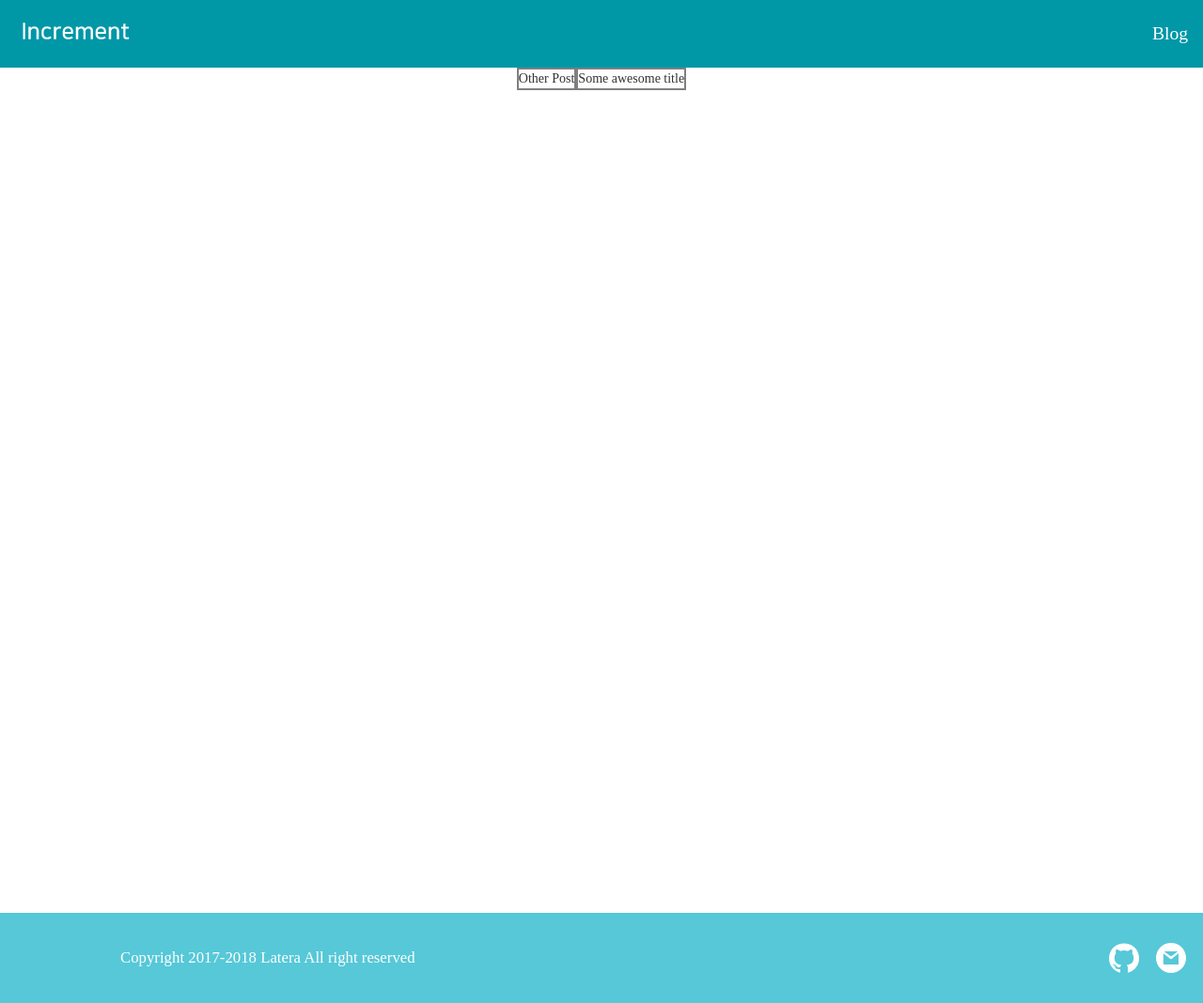
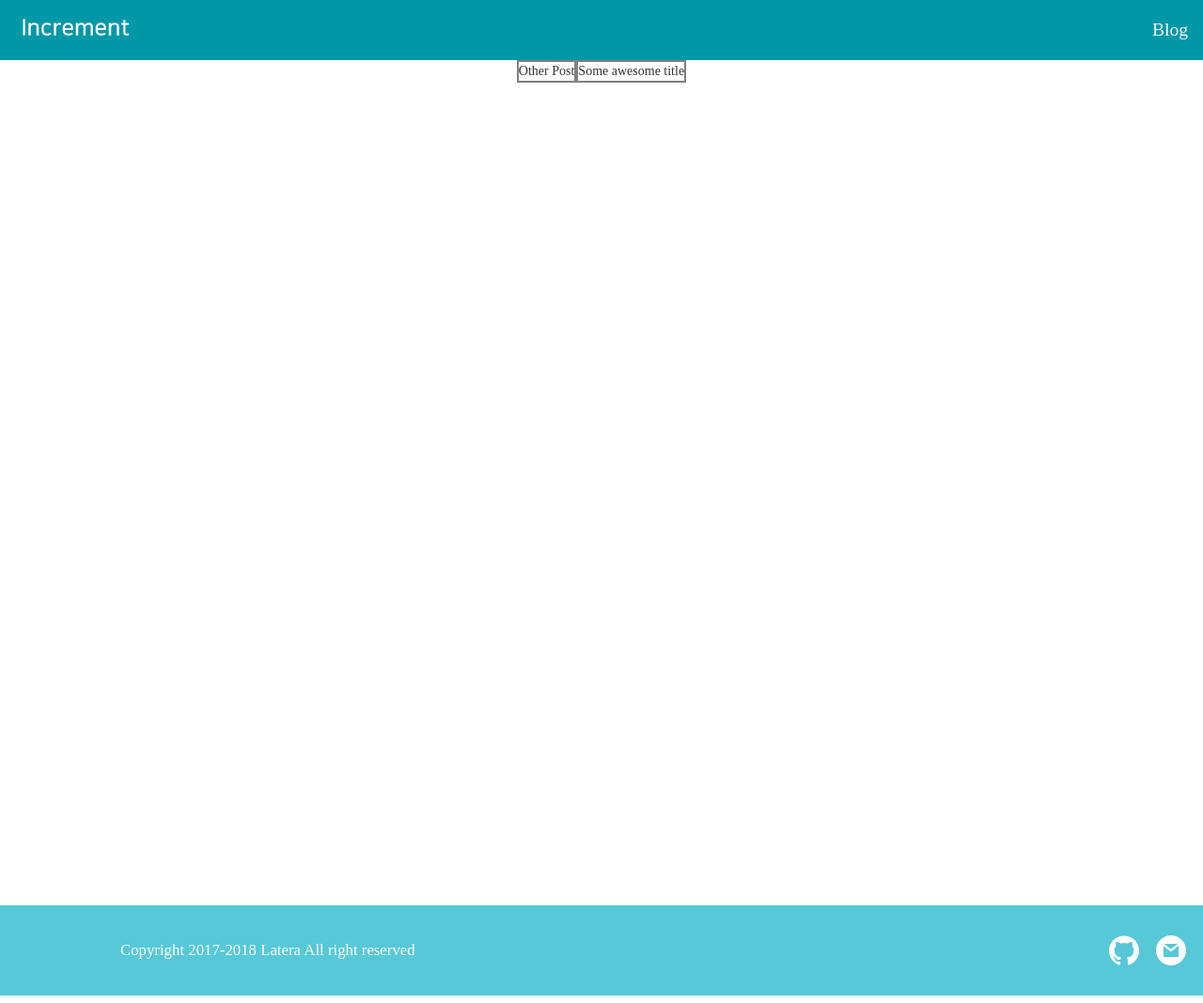
Before and after one commit to Laterality/tech-base-theme, a Jekyll site: the page built from index.html, in a window 1280 px wide. Shown: the whole page at 94% size. Built offline with Jekyll 4.4.1, drawn with Linux system fonts in a browser that asks for light colours; nearby versions of some CDN libraries; the list of posts is cut into pages by our own code.

Commit message:
header 높이 변경, content 높이 변경

```diff
--- a/assets/style.css
+++ b/assets/style.css
@@ -2,8 +2,8 @@ body {
   font-family: 'NanumGothic, 나눔고딕, "Malgun Gothic", 맑은고딕, "Apple SD Gothic Neo", Meiryo, Dotum, 돋움, sans-serif';
 }
 #header {
-  width: 100vw;
-  height: 8vh;
+  width: 100%;
+  height: 5vh;
   min-height: 64px;
   background: #0097a7;
   padding-left: 16px;
@@ -47,6 +47,9 @@ a.header-nav-item:active {
 }
 a.header-nav-item:visited {
   text-decoration: none;
+}
+div#content {
+  min-height: -webkit-fill-available;
 }
 #footer {
   width: 100%;
```
Also changed, not shown: assets/style.less (+6 -6 lines), 1 other file.
